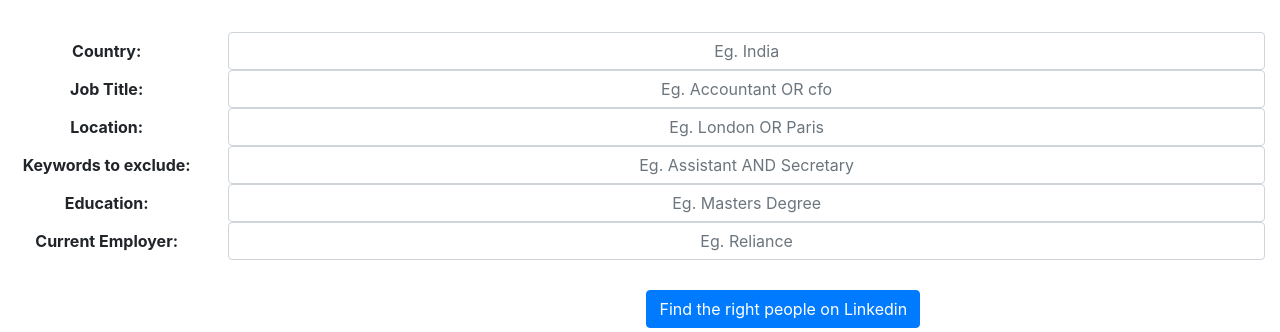
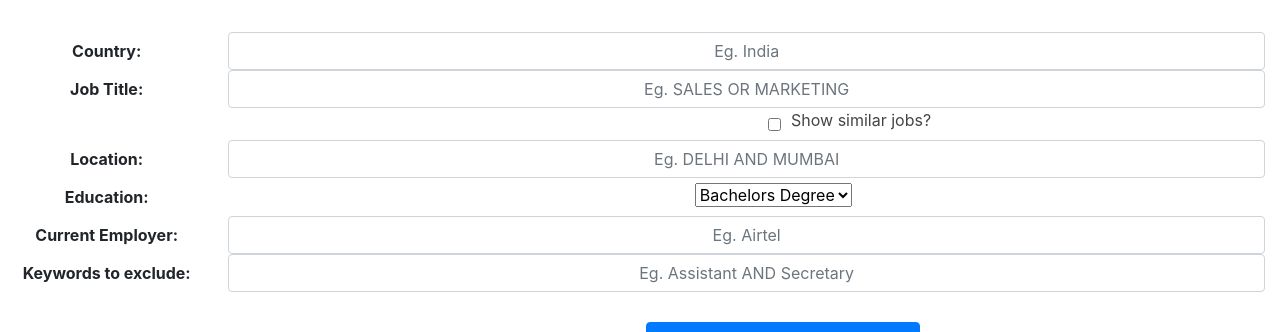
Before and after one commit to satvik-2-9/X-ray-Searching, a React (Create React App) app: page /Linkedin in a window 1280 px wide. Shown: the part 267-599 px from the top of the page. Built offline with nearby package versions, Linux system fonts and the light colour scheme; a web font is replaced by a local one.

Commit message:
similar jobs+education dropdown

```diff
--- a/src/Linkedin.css
+++ b/src/Linkedin.css
@@ -28,3 +28,19 @@
 .ed{
      padding-bottom: 50px;
 }
+
+.check{
+     padding-left: 60% !important;
+     color:#444444;
+     align-items: center;
+     text-align: right;
+}
+.x{
+     font-weight: lighter;
+     padding-left: 10px;
+}
+.dropdown{
+     margin-left: 45%;
+     margin-top: 5px;
+     margin-bottom: 5px;
+}
--- a/src/Linkedin.js
+++ b/src/Linkedin.js
@@ -1,17 +1,15 @@
 import React, { useState} from 'react'
 import "./Linkedin.css"
 import 'bootstrap/dist/css/bootstrap.min.css'
-
-
-
 export default function Linkedin() {
 
 
     const [jobTitle, setjobTitle] = useState("");
     const [location, setlocation] = useState("");
     const [exclude, setexclude] = useState("");
-    const [education, seteducation] = useState("");
+    const [education, seteducation] = useState("Bachelors");
     const [currentEmpoyer, setcurrentEmpoyer] = useState("");
+    const [check, setcheck] = useState(false);
     var link = "https://www.google.com/search?q=+";
 
   const generate = () => {
@@ -31,13 +29,11 @@ export default function Linkedin() {
       var loc = location.toUpperCase();
       const l = loc.split(" ");
       for (var i2 = 0; i2 < l.length; i2++){
-        if (l[i2].localeCompare("AND") === 0 || l[i2].localeCompare("OR") === 0) {
-          link += (l[i2] + " ");
-        } else {
-          link += (quote + l[i2] + quote + " ");
+        if (l[i2].localeCompare("AND") === 0 || l[i2].localeCompare("OR") === 0) { link += (l[i2] + " "); }
+        else {  link += (quote + l[i2] + quote + " ");  }
       }
     }
-    }
+
     if (exclude.length > 0) {
       link += "-" + quote;
       var tmp = exclude.toUpperCase();
@@ -50,19 +46,33 @@ export default function Linkedin() {
 
     link += (" -intitle:" + quote + "profiles" + quote + " -inurl:" + quote + "dir/+" + quote + "+site:in.linkedin.com/in/+OR+site:in.linkedin.com/pub/");
 
+    alert(education);
     if (education.length > 0) {
-      var edu = education.toLowerCase();
-      link += ("&as_oq=" + edu);
+      link += ("&as_oq=");
+      for (var i4 = 0; i4 < education.length; i4++){
+        link += education[i4];
+      }
     }
 
     if (currentEmpoyer.length > 0) {
       link += ("+" + quote + "Current+%2A+" + currentEmpoyer + "%2A+" + quote);
     }
     /*  link = " \"" + link + "\""; */
-    window.open(link, 'blank');
+
+
+    if (check) {
+      var d = link;
+      link = d.substr(0, 32);
+      link += '~';
+      link += d.substr(32, d.length - 32);
     }
 
+    window.open(link, 'blank');
 
+    /* with related ticked on -> http://www.google.com/search?q=~+"cfo"+"LONDON" -intitle:"profiles" -inurl:"dir/+"+site:hu.linkedin.com/in/+OR+site:hu.linkedin.com/pub/ */
+    /* with related ticked off-> http://www.google.com/search?q=+"cfo"+"LONDON" -intitle:"profiles" -inurl:"dir/+"+site:hu.linkedin.com/in/+OR+site:hu.linkedin.com/pub/  */
+
+  }
 
   return (
         <div className="ok">
@@ -76,37 +86,59 @@ export default function Linkedin() {
       <input type="text"  className="form-control text-center" id="inputEmail3" placeholder="Eg. India"></input>
     </div>
         </div>
+
+
+
           <div className="form-group row">
+
     <label  className="col-sm-2 col-form-label text-center">Job Title: </label>
     <div className="col-sm-10">
-            <input type="text" className="form-control text-center" id="inputPassword3" placeholder="Eg. Accountant OR cfo" onChange={(e) => {setjobTitle(e.target.value) }}></input>
+            <input type="text" className="form-control text-center" id="inputPassword3" placeholder="Eg. SALES OR MARKETING" onChange={(e) => {setjobTitle(e.target.value) }}></input>
     </div>
+        </div>
+
+
+        <div className="form-group row check">
+
+          {/* basically i can tap into the properties of the HTML element that were affected in the event. */}
+            <input type="checkbox" onChange={(e)=>{setcheck(e.target.checked)}} ></input>
+            <label className="x" >Show similar jobs?</label>
+
         </div>
 
     <div className="form-group row">
     <label  className="col-sm-2 col-form-label text-center">Location: </label>
     <div className="col-sm-10">
-            <input type="text" className="form-control text-center" id="inputPassword3" placeholder="Eg. London OR Paris" onChange={(e) => { setlocation(e.target.value) }}></input>
+            <input type="text" className="form-control text-center" id="inputPassword3" placeholder="Eg. DELHI AND MUMBAI" onChange={(e) => { setlocation(e.target.value) }}></input>
     </div>
           </div>
 
-    <div className="form-group row">
-    <label  className="col-sm-2 col-form-label text-center">Keywords to exclude: </label>
-    <div className="col-sm-10">
-            <input type="text" className="form-control text-center" id="inputPassword3" placeholder="Eg. Assistant AND Secretary" onChange={(e) => { setexclude(e.target.value) }}></input>
-    </div>
-      </div>
+
 
           <div className="form-group row">
     <label  className="col-sm-2 col-form-label text-center">Education: </label>
           <div className="col-sm-10 ">
-            <input type="text" className="form-control text-center" id="inputPassword3" placeholder="Eg. Masters Degree" onChange={(e) => { seteducation(e.target.value) }}></input>
+
+            {/* <input type="text" className="form-control text-center" id="inputPassword3" placeholder="Eg. Bachelor's Degree" onChange={(e) => { seteducation(e.target.value) }}></input> */}
+            <select className="dropdown" onChange={(e)=>{seteducation(e.target.value)}}>
+              <option value="High School">High School</option>
+              <option selected value="Bachelors">Bachelors Degree</option>
+              <option value="Masters">Masters Degree</option>
+              <option value="Doctoral">Doctoral Degree</option>
+              <option value="All Candidates">All Candidates</option>
+              </select>
           </div>
      </div>
           <div className="form-group row ">
     <label  className="col-sm-2 col-form-label text-center">Current Employer: </label>
     <div className="col-sm-10">
-            <input type="text" className="form-control text-center" id="inputPassword3" placeholder="Eg. Reliance" onChange={(e) => { setcurrentEmpoyer(e.target.value) }}></input>
+            <input type="text" className="form-control text-center" id="inputPassword3" placeholder="Eg. Airtel" onChange={(e) => { setcurrentEmpoyer(e.target.value) }}></input>
+    </div>
+        </div>
+        <div className="form-group row">
+       <label  className="col-sm-2 col-form-label text-center">Keywords to exclude: </label>
+        <div className="col-sm-10">
+            <input type="text" className="form-control text-center" id="inputPassword3" placeholder="Eg. Assistant AND Secretary" onChange={(e) => { setexclude(e.target.value) }}></input>
         </div>
         </div>
 
```
Also changed, not shown: src/Header.js. Lines whose indentation alone changed are shown as unchanged.
